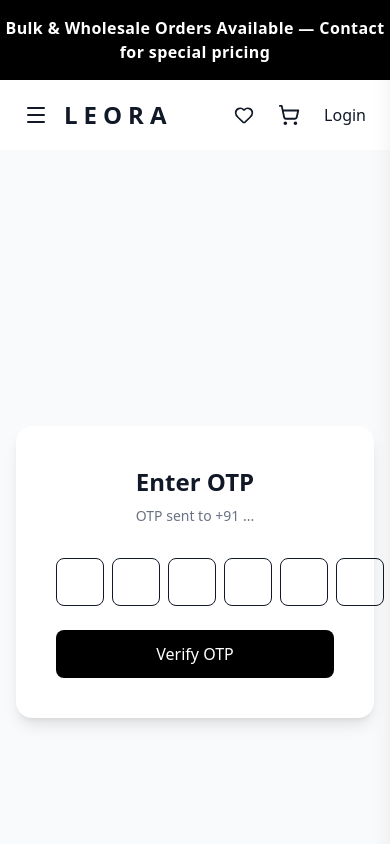
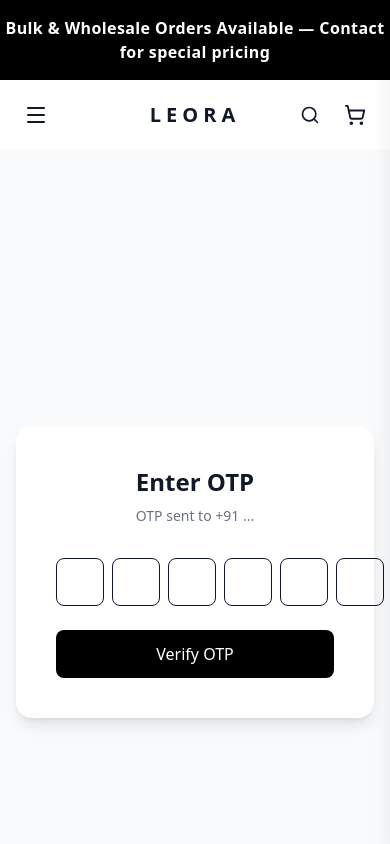
Before and after one commit to afjal272/leora-ecommerce, a Next.js app: page /auth/otp in a window 390 px wide. Shown: the top 844 px of the page. Built offline with nearby package versions, Linux system fonts and the light colour scheme.

Commit message:
new search

```diff
--- a/src/components/layout/navbar.tsx
+++ b/src/components/layout/navbar.tsx
@@ -26,6 +26,7 @@ export default function Navbar() {
   const [suggestions, setSuggestions] = useState<any[]>([])
   const [dropdownOpen, setDropdownOpen] = useState(false)
   const [mobileMenu, setMobileMenu] = useState(false)
+  const [mobileSearch, setMobileSearch] = useState(false)
 
   const dropdownRef = useRef<HTMLDivElement>(null)
   const searchRef = useRef<HTMLDivElement>(null)
@@ -106,7 +107,7 @@ export default function Navbar() {
 
         <div className="max-w-[1400px] mx-auto px-6 lg:px-8">
 
-          <div className="flex items-center justify-between h-[70px]">
+          <div className="relative flex items-center justify-between h-[70px]">
 
             {/* LEFT: Mobile Menu + Logo */}
             <div className="flex items-center gap-4">
@@ -123,7 +124,7 @@ export default function Navbar() {
                 onClick={() => {
                   window.scrollTo({ top: 0, behavior: "smooth" });
                 }}
-                className="text-2xl font-semibold tracking-[0.25em]"
+                className="absolute left-1/2 -translate-x-1/2 md:static text-xl md:text-2xl font-semibold tracking-[0.25em]"
               >
                 LEORA
               </Link>
@@ -149,6 +150,16 @@ export default function Navbar() {
 
             {/* RIGHT SIDE */}
             <div className="flex items-center gap-6">
+
+             <button
+             className="md:hidden"
+            onClick={() => {
+              setMobileMenu(false)
+              setMobileSearch(!mobileSearch)
+             }}
+              >
+            <Search size={20} />
+            </button>
 
               {/* SEARCH */}
               <div
@@ -228,7 +239,7 @@ export default function Navbar() {
               {/* Wishlist */}
               <Link
                 href="/wishlist"
-                className="hover:text-gray-600 transition"
+                className="hidden md:block hover:text-gray-600 transition"
               >
                 <Heart size={20} />
               </Link>
@@ -316,7 +327,7 @@ export default function Navbar() {
 
                 <Link
                   href="/auth/login"
-                  className="hover:text-gray-600 transition"
+                  className="hidden md:block hover:text-gray-600 transition"
                 >
                   Login
                 </Link>
@@ -327,12 +338,45 @@ export default function Navbar() {
 
           </div>
 
+            {/* MOBILE SEARCH */}
+{mobileSearch && (
+  <div className="md:hidden px-6 pb-4">
+
+    <form
+      onSubmit={handleSubmit}
+      className="flex items-center border rounded-full px-4 py-2 text-sm"
+    >
+      <Search size={16} className="mr-2 text-gray-500" />
+
+      <input
+        type="text"
+        placeholder="Search products..."
+        value={search}
+        onChange={(e) => handleSearchChange(e.target.value)}
+        className="outline-none w-full bg-transparent"
+      />
+
+      <button
+        type="button"
+        onClick={() => setMobileSearch(false)}
+      >
+        <X size={16} />
+      </button>
+
+    </form>
+
+  </div>
+)}
+
         </div>
 
-        {/* MOBILE MENU DRAWER */}
-<AnimatePresence>
 
-  {mobileMenu && (
+
+     {/* MOBILE MENU DRAWER */}
+
+        <AnimatePresence>
+
+         {mobileMenu && (
 
     <>
       {/* overlay */}
```
